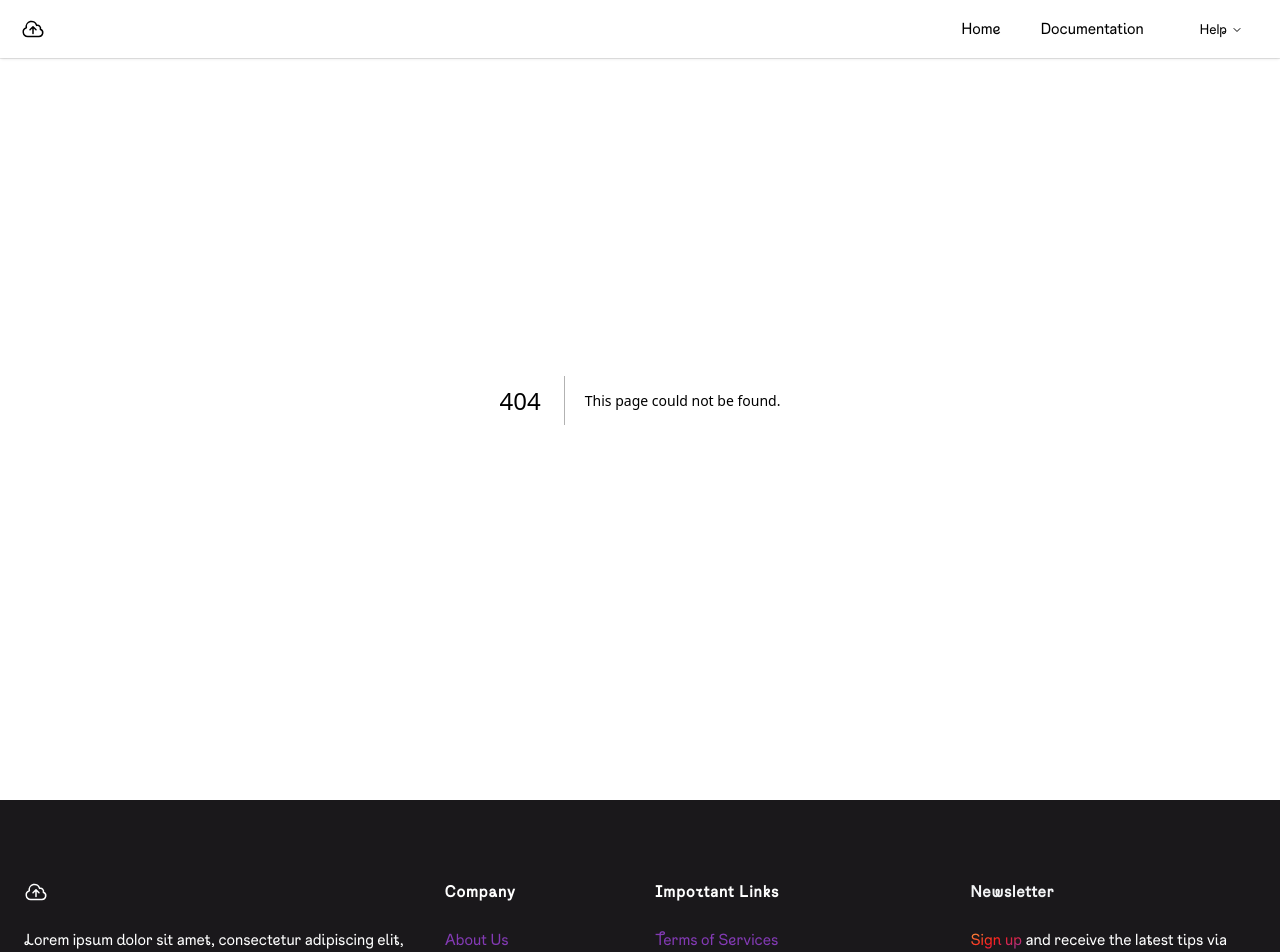
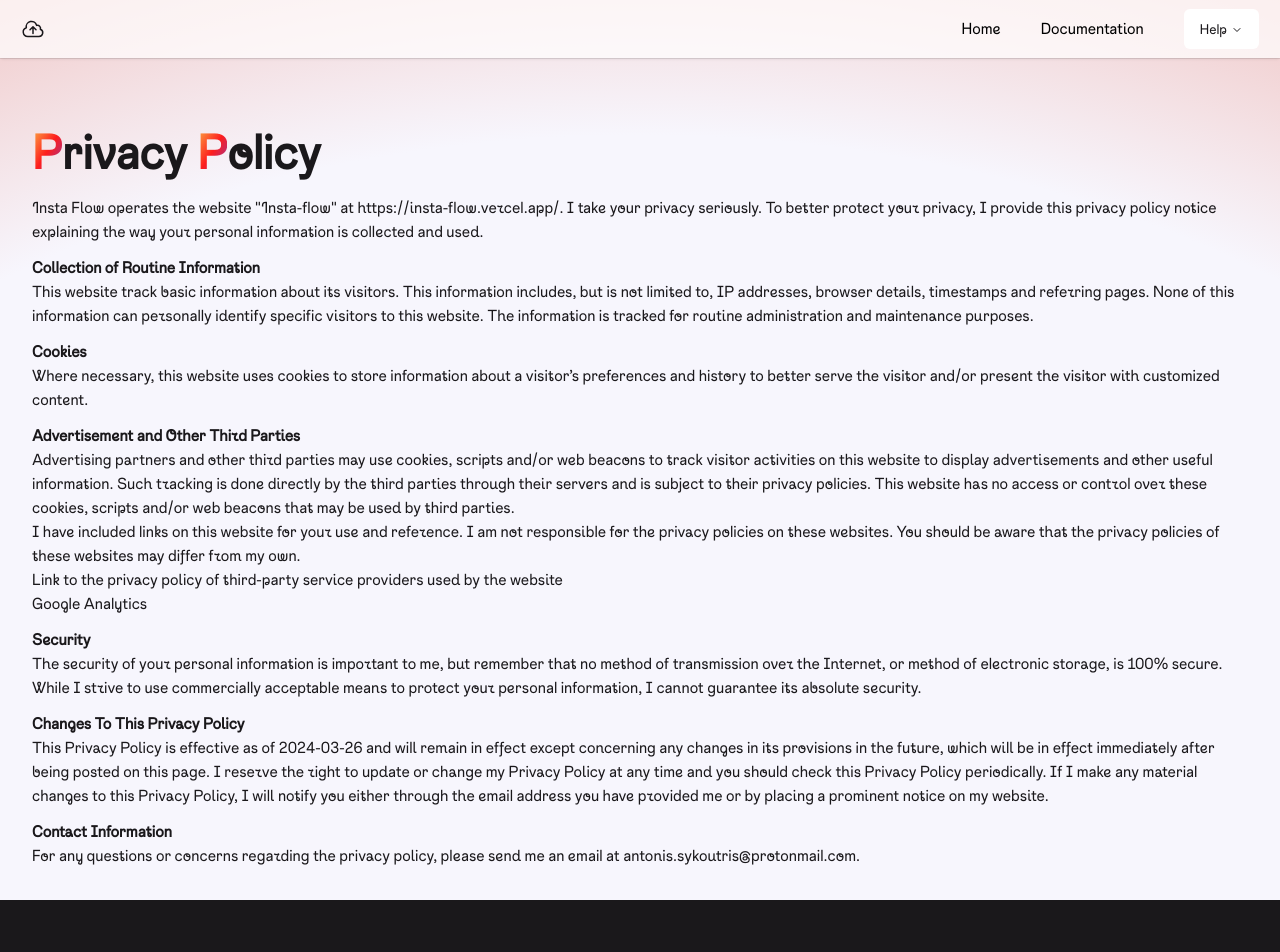
Before and after one commit to AntonisSykoutris/followfinder, a Next.js app: page /privacy-policy in a window 1280 px wide. Before the commit this address had no page. Shown: the top 952 px of the page. Built offline with nearby package versions, Linux system fonts and the light colour scheme.

Commit message:
Added terms and conditions

```diff
--- a/src/app/documentation/page.tsx
+++ b/src/app/documentation/page.tsx
@@ -1,15 +1,18 @@
 'use client';
 
 import Section from '@/components/General/Section';
-import Link from 'next/link';
-import React from 'react';
 
-type Props = {};
-
-export default function DocumentationPage({}: Props) {
+export default function DocumentationPage() {
   return (
-    <Section>
-      <Link href='/'>return home</Link>;
+    <Section
+      className='relative mx-auto flex h-screen w-screen
+      flex-col items-center justify-center gap-y-10 overflow-x-hidden p-8'
+      animate
+    >
+      <h1 className='text-xl font-bold  sm:text-2xl md:text-3xl lg:text-5xl'>
+        <span className='text-instagram'>G</span>etting{' '}
+        <span className=' text-instagram'>S</span>tarted
+      </h1>
     </Section>
   );
 }
--- /dev/null
+++ b/src/app/privacy-policy/page.tsx
@@ -0,0 +1,107 @@
+'use client';
+
+import Section from '@/components/General/Section';
+
+export default function PrivacyPolicyPage() {
+  return (
+    <Section
+      className='relative mx-auto flex h-fit w-screen
+      flex-col  overflow-x-hidden p-8'
+      animate
+    >
+      <h1 className='mt-24  text-xl  font-bold sm:text-2xl md:text-3xl lg:text-5xl'>
+        <span className='text-instagram'>P</span>rivacy{' '}
+        <span className=' text-instagram'>P</span>olicy
+      </h1>
+
+      <p className='mt-5'>
+        Insta Flow operates the website &quot;Insta-flow&quot; at{' '}
+        <a href='https://insta-flow.vercel.app/'>
+          https://insta-flow.vercel.app/
+        </a>
+        . I take your privacy seriously. To better protect your privacy, I
+        provide this privacy policy notice explaining the way your personal
+        information is collected and used.
+      </p>
+      <p className='mt-3'>
+        <strong>Collection of Routine Information</strong>
+      </p>
+      <p>
+        This website track basic information about its visitors. This
+        information includes, but is not limited to, IP addresses, browser
+        details, timestamps and referring pages. None of this information can
+        personally identify specific visitors to this website. The information
+        is tracked for routine administration and maintenance purposes.
+      </p>
+      <p className='mt-3'>
+        <strong>Cookies</strong>
+      </p>
+      <p>
+        Where necessary, this website uses cookies to store information about a
+        visitor’s preferences and history to better serve the visitor and/or
+        present the visitor with customized content.
+      </p>
+      <p className='mt-3'>
+        <strong>Advertisement and Other Third Parties</strong>
+      </p>
+      <p>
+        Advertising partners and other third parties may use cookies, scripts
+        and/or web beacons to track visitor activities on this website to
+        display advertisements and other useful information. Such tracking is
+        done directly by the third parties through their servers and is subject
+        to their privacy policies. This website has no access or control over
+        these cookies, scripts and/or web beacons that may be used by third
+        parties.
+      </p>
+      <p>
+        I have included links on this website for your use and reference. I am
+        not responsible for the privacy policies on these websites. You should
+        be aware that the privacy policies of these websites may differ from my
+        own.
+      </p>
+      <p>
+        Link to the privacy policy of third-party service providers used by the
+        website
+      </p>
+      <ul>
+        <li>
+          <a href='https://policies.google.com/privacy'>Google Analytics</a>
+        </li>
+      </ul>
+      <p className='mt-3'>
+        <strong>Security</strong>
+      </p>
+      <p>
+        The security of your personal information is important to me, but
+        remember that no method of transmission over the Internet, or method of
+        electronic storage, is 100% secure. While I strive to use commercially
+        acceptable means to protect your personal information, I cannot
+        guarantee its absolute security.
+      </p>
+      <p className='mt-3'>
+        <strong>Changes To This Privacy Policy</strong>
+      </p>
+      <p>
+        This Privacy Policy is effective as of 2024-03-26 and will remain in
+        effect except concerning any changes in its provisions in the future,
+        which will be in effect immediately after being posted on this page. I
+        reserve the right to update or change my Privacy Policy at any time and
+        you should check this Privacy Policy periodically. If I make any
+        material changes to this Privacy Policy, I will notify you either
+        through the email address you have provided me or by placing a prominent
+        notice on my website.
+      </p>
+      <p className='mt-3'>
+        <strong>Contact Information</strong>
+      </p>
+      <p>
+        For any questions or concerns regarding the privacy policy, please send
+        me an email at{' '}
+        <a href='mailto:antonis.sykoutris@protonmail.com'>
+          antonis.sykoutris@protonmail.com
+        </a>
+        .
+      </p>
+    </Section>
+  );
+}
--- a/src/lib/data.ts
+++ b/src/lib/data.ts
@@ -61,14 +61,14 @@ export const FooterCompanyLinks: FooterNavLink[] = [
 export const FooterImportantLinks: FooterNavLink[] = [
   {
     name: 'Terms of Services',
-    link: '#'
+    link: '/terms-of-service'
   },
   {
     name: 'Privacy Policy',
-    link: '#'
+    link: '/privacy-policy'
   },
   {
     name: 'Documentation',
-    link: '#'
+    link: '/documentation'
   }
 ];
```
